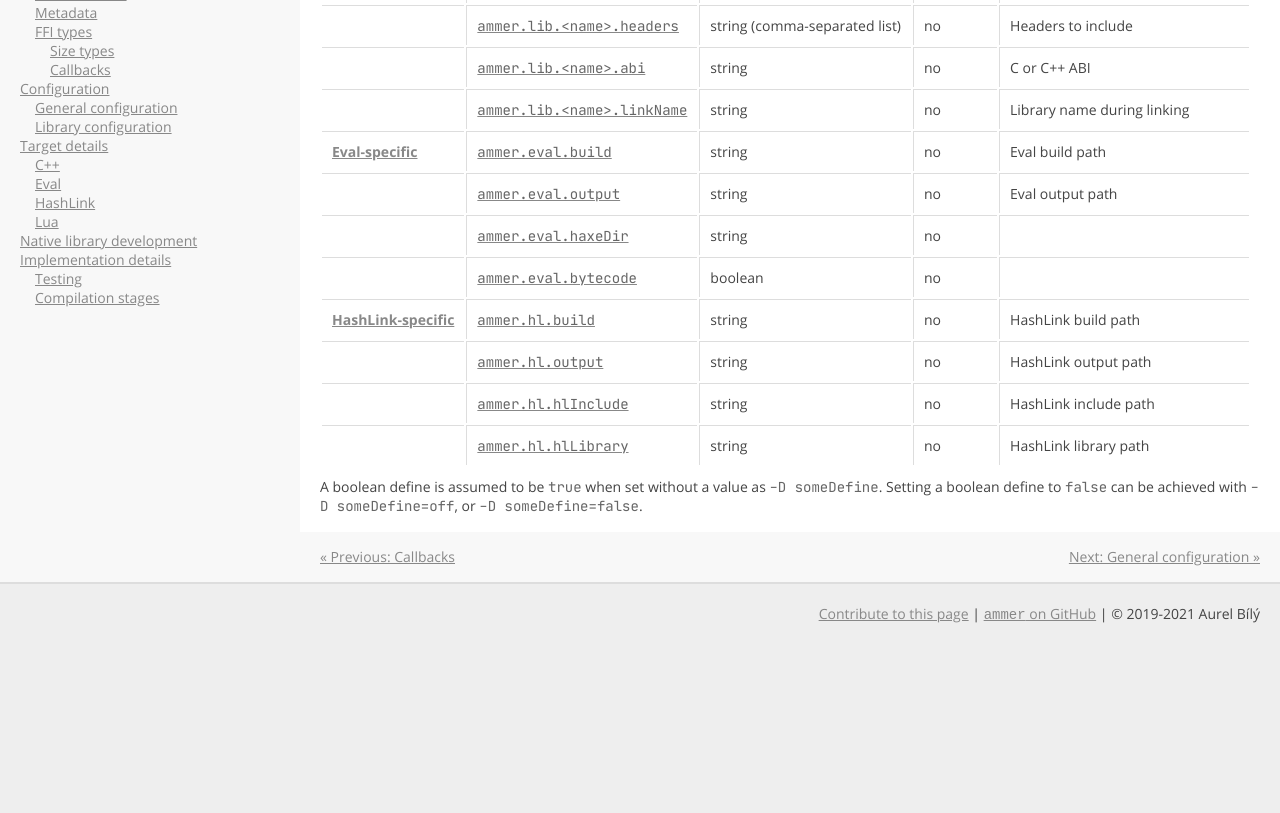
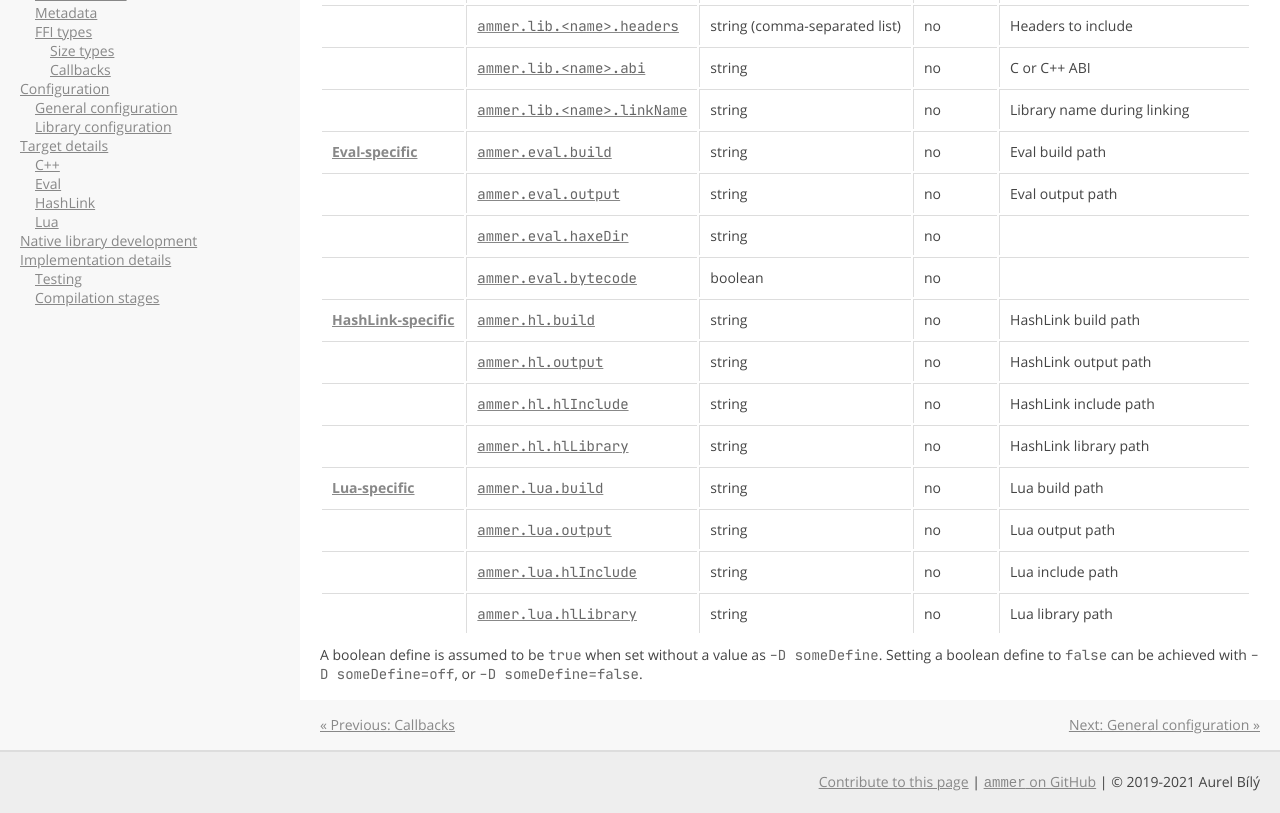
Before and after one commit to Aurel300/ammer, a plain HTML site: page configuration.html in a window 1280 px wide. Shown: the part 352-1165 px from the top of the page. Before the commit the page ends 997 px from the top, so only its background shows below. Drawn offline with Linux system fonts and the light colour scheme.

Commit message:
deploy: a9b6d807b21c1a5e19bc8b7f66f9fed116129a02

```diff
--- a/configuration.html
+++ b/configuration.html
@@ -128,6 +128,34 @@
 <td>no</td>
 <td>HashLink library path</td>
 </tr>
+<tr>
+<td><a href="target-lua.html" title="Lua"><strong>Lua-specific</strong></a></td>
+<td><a href="target-lua.html#ammer.lua.build" title="Lua"><code>ammer.lua.build</code></a></td>
+<td>string</td>
+<td>no</td>
+<td>Lua build path</td>
+</tr>
+<tr>
+<td></td>
+<td><a href="target-lua.html#ammer.lua.output" title="Lua"><code>ammer.lua.output</code></a></td>
+<td>string</td>
+<td>no</td>
+<td>Lua output path</td>
+</tr>
+<tr>
+<td></td>
+<td><a href="target-lua.html#ammer.lua.hlInclude" title="Lua"><code>ammer.lua.hlInclude</code></a></td>
+<td>string</td>
+<td>no</td>
+<td>Lua include path</td>
+</tr>
+<tr>
+<td></td>
+<td><a href="target-lua.html#ammer.lua.hlInclude" title="Lua"><code>ammer.lua.hlLibrary</code></a></td>
+<td>string</td>
+<td>no</td>
+<td>Lua library path</td>
+</tr>
 </tbody></table>
 <p>A boolean define is assumed to be <code>true</code> when set without a value as <code>-D someDefine</code>. Setting a boolean define to <code>false</code> can be achieved with <code>-D someDefine=off</code>, or <code>-D someDefine=false</code>.</p>
 </main>
```
Also changed, not shown: intro-troubleshooting.html (+1 -1 lines).
